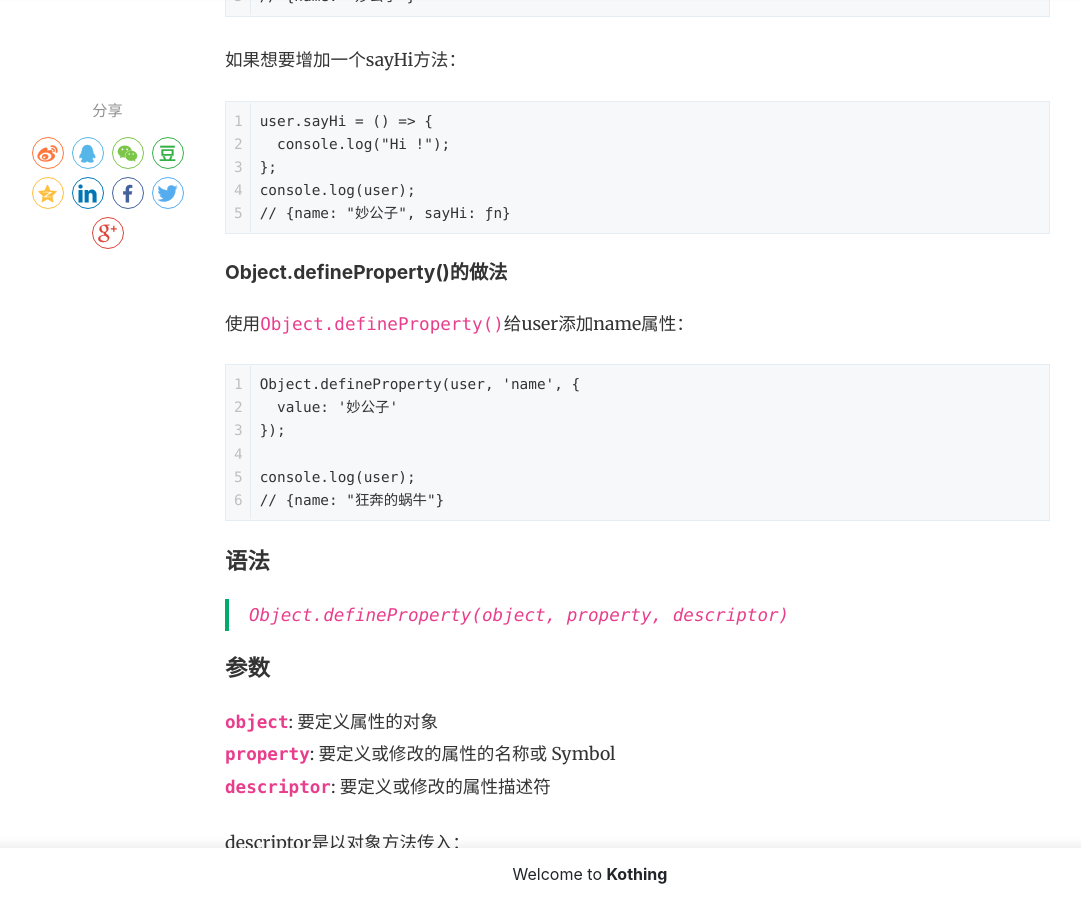
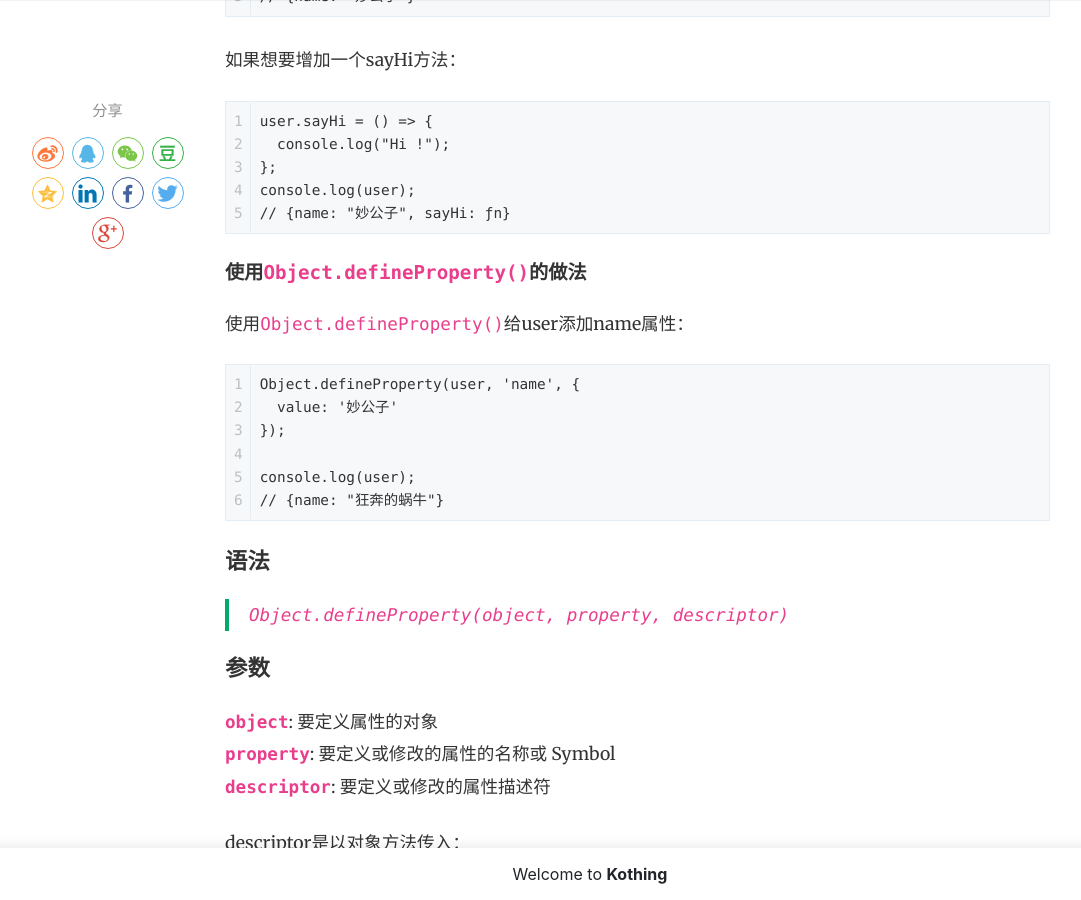
Before and after one commit to kothing/kothing.github.io, a Jekyll site: the page built from _posts/2021-06-22-Object.defineProperty.md, in a window 1280 px wide and 900 px high, scrolled down 1323 px. Shown: the whole window, without its empty margins (50-1131 px from the left). Built offline with Jekyll 4.4.1, drawn with Linux system fonts in a browser that asks for light colours; nearby versions of some CDN libraries; comment, search, counter and statistics services are not loaded.

Commit message:
Update 2021-06-22-Object.defineProperty.md

````diff
--- a/_posts/2021-06-22-Object.defineProperty.md
+++ b/_posts/2021-06-22-Object.defineProperty.md
@@ -33,7 +33,7 @@ console.log(user);
 // {name: "妙公子", sayHi: ƒn}
 ```
 
-#### Object.defineProperty()的做法
+#### 使用`Object.defineProperty()`的做法
 使用`Object.defineProperty()`给user添加name属性：
 ```
 Object.defineProperty(user, 'name', {
````
